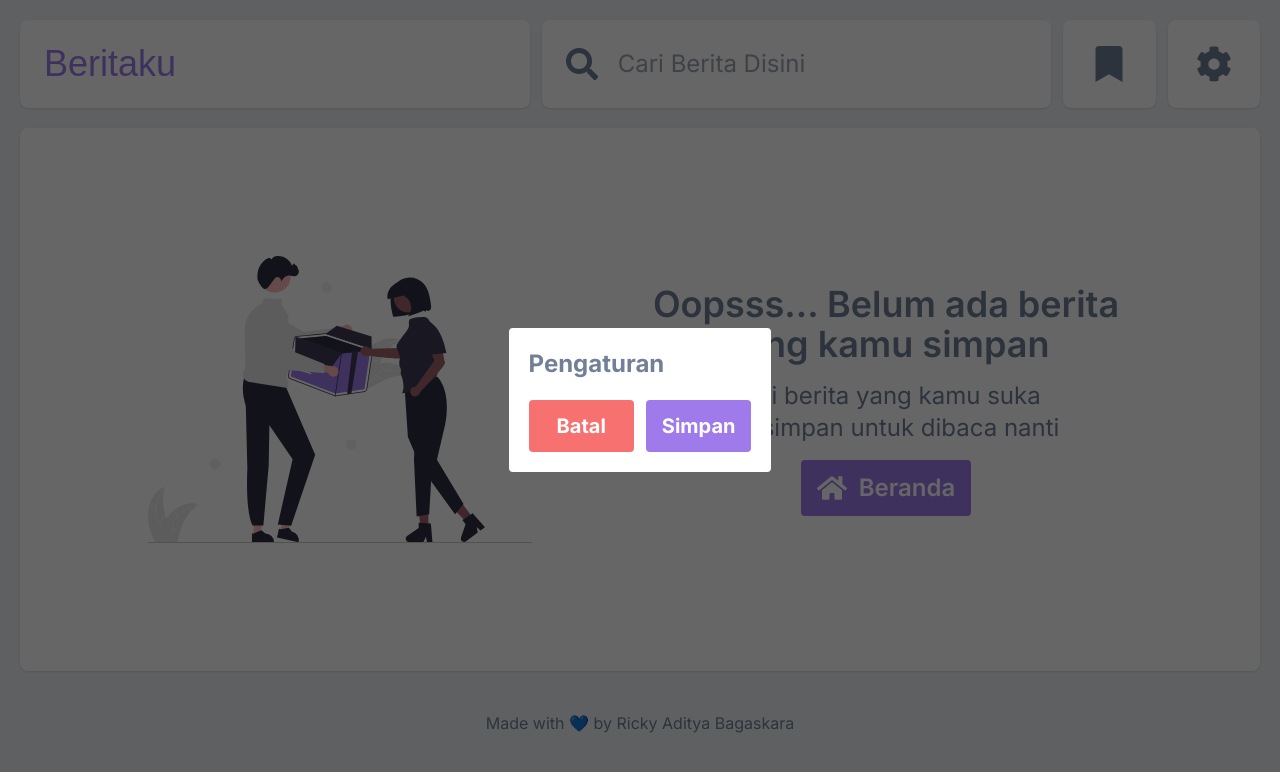
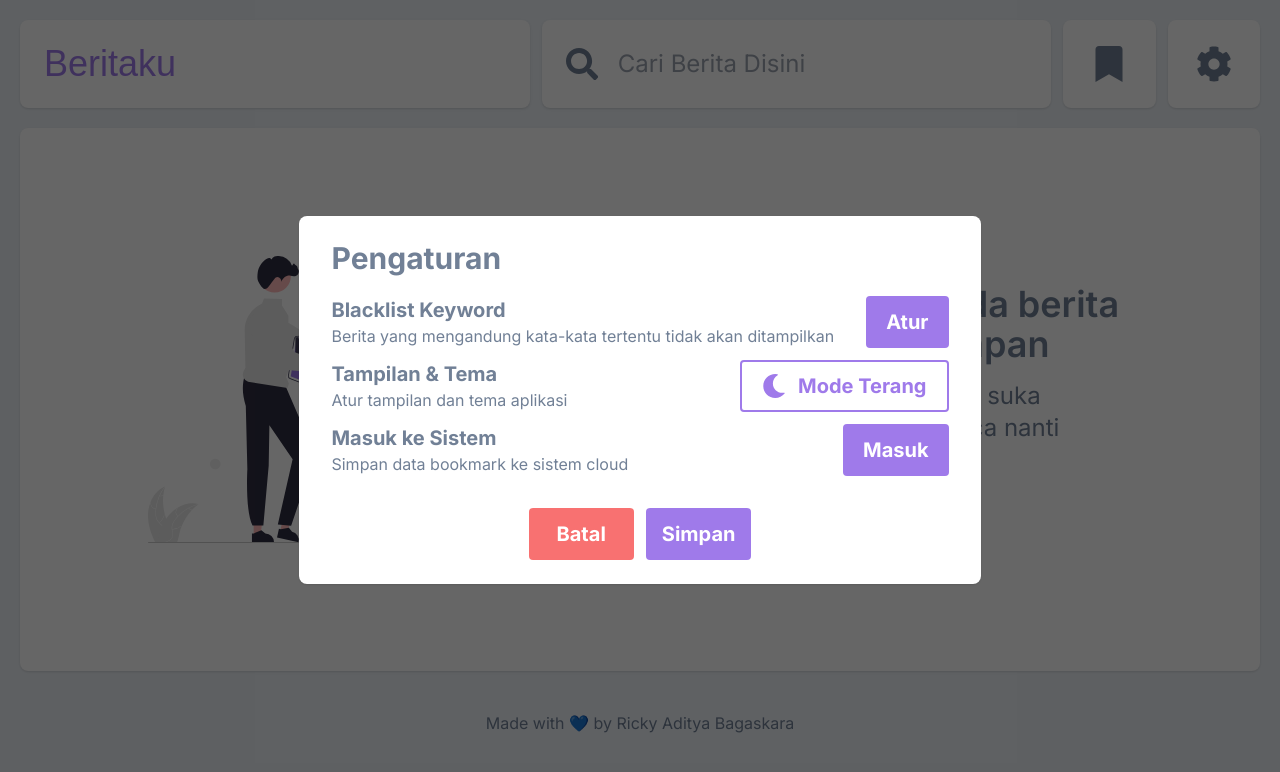
Before and after one commit to rickyaditb/beritaqu, a Next.js app: page /bookmark in a window 1280 px wide. Both pictures are taken after a click on the button 1213 px from the left and 64 px from the top of the page. Shown: the top 772 px of the page. Built offline with nearby package versions, Linux system fonts and the light colour scheme.

Commit message:
feat: add content in settings

```diff
--- a/app/components/Settings.tsx
+++ b/app/components/Settings.tsx
@@ -1,11 +1,39 @@
+import { FaMoon } from "react-icons/fa";
+
 export default function Settings({ toggleSettings }: { toggleSettings: any }) {
   return (
     <div className="bg-black/60 fixed flex inset-0 z-10 items-center justify-center md:px-10">
-      <div className="bg-white rounded p-5">
-        <p className="text-2xl font-bold text-secondary">Pengaturan</p>
-        <div className="mt-5 flex gap-3 justify-center">
+      <div className="effect px-8 py-6">
+        <p className="text-3xl font-bold text-secondary mb-5">Pengaturan</p>
+        <div className="flex flex-col gap-3">
+          <div className="flex gap-8">
+            <div>
+              <p className="font-bold text-xl text-secondary">Blacklist Keyword</p>
+              <p className="text-secondary">Berita yang mengandung kata-kata tertentu tidak akan ditampilkan</p>
+            </div>
+            <button className="text-xl font-bold bg-primary text-white px-5 rounded ml-auto">Atur</button>
+          </div>
+          <div className="flex gap-8">
+            <div>
+              <p className="font-bold text-xl text-secondary">Tampilan & Tema</p>
+              <p className="text-secondary">Atur tampilan dan tema aplikasi</p>
+            </div>
+            <button className="text-xl font-bold border-2 text-primary border-primary px-5 rounded ml-auto flex items-center gap-3">
+              <FaMoon className="text-2xl" />
+              Mode Terang
+            </button>
+          </div>
+          <div className="flex gap-8">
+            <div>
+              <p className="font-bold text-xl text-secondary">Masuk ke Sistem</p>
+              <p className="text-secondary">Simpan data bookmark ke sistem cloud</p>
+            </div>
+            <button className="text-xl font-bold bg-primary text-white px-5 rounded ml-auto">Masuk</button>
+          </div>
+        </div>
+        <div className="mt-8 flex gap-3 justify-center">
           <button onClick={toggleSettings} className="bg-red-400 text-white px-7 py-3 text-xl font-bold rounded">Batal</button>
-          <button className="bg-primary text-white px-4 py-3 text-xl font-bold rounded">Simpan</button>
+          <button onClick={toggleSettings} className="bg-primary text-white px-4 py-3 text-xl font-bold rounded">Simpan</button>
         </div>
       </div>
     </div>
```
